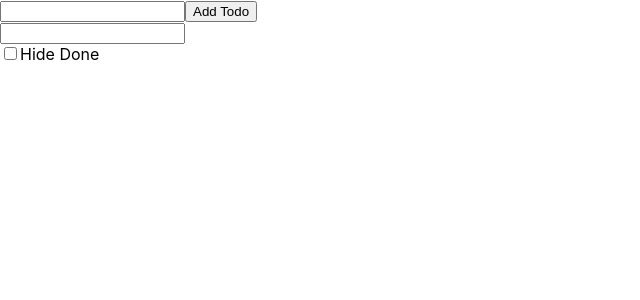
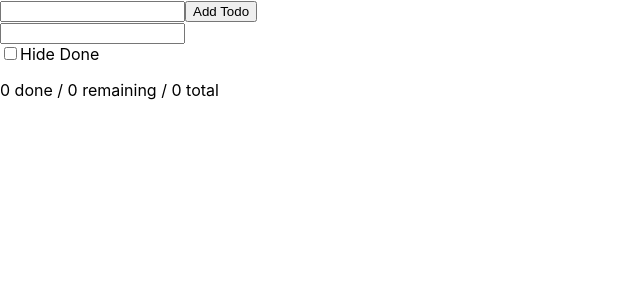
Before and after one commit to TahaHammouz/TodoList-app, a React (Create React App) app: page / in a window 1280 px wide. Shown: the top 300 px of the page, without its empty margins (0-640 px from the left). Built offline with nearby package versions, Linux system fonts and the light colour scheme.

Commit message:
Footer to count the done and remaining tasks.

```diff
--- a/src/App.js
+++ b/src/App.js
@@ -42,6 +42,7 @@ function App() {
         {hideDone ? "Show" : "Hide"} Done
       </label>
       <ToDoList todos={filteredTodos} onToggleTodo={handleToggleTodo} />
+      <ToDoFooter todos={filteredTodos}/>
     </div>
   );
 }
--- /dev/null
+++ b/src/components/ToDoFooter/ToDoFooter.js
@@ -0,0 +1,14 @@
+const ToDoFooter = (props) => {
+  const { todos } = props;
+  const totalCount = todos.length;
+  const doneCount = todos.filter((todo) => todo.done).length;
+  const remainingCount = todos.length - doneCount;
+
+  return (
+    <p>
+      {doneCount} done / {remainingCount} remaining / {totalCount} total
+    </p>
+  );
+};
+
+export default ToDoFooter;
```
